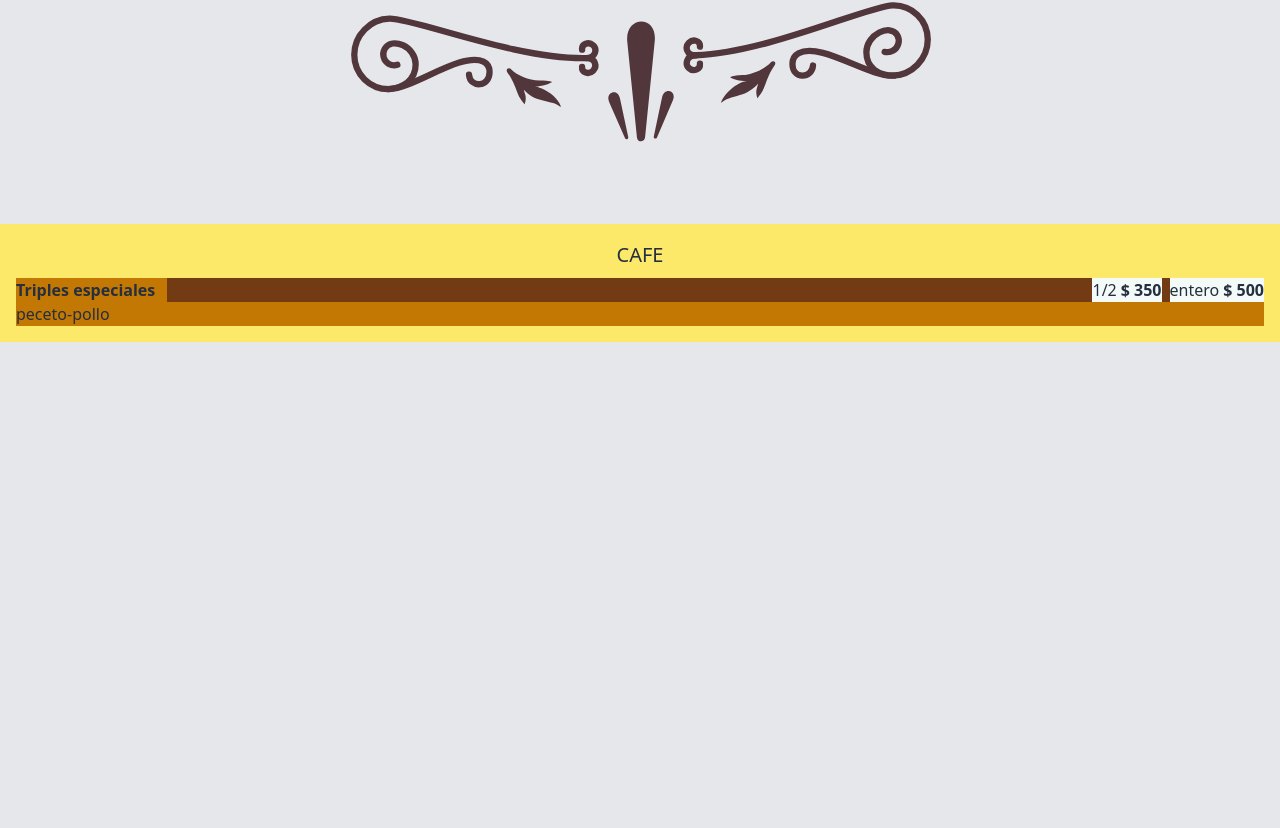
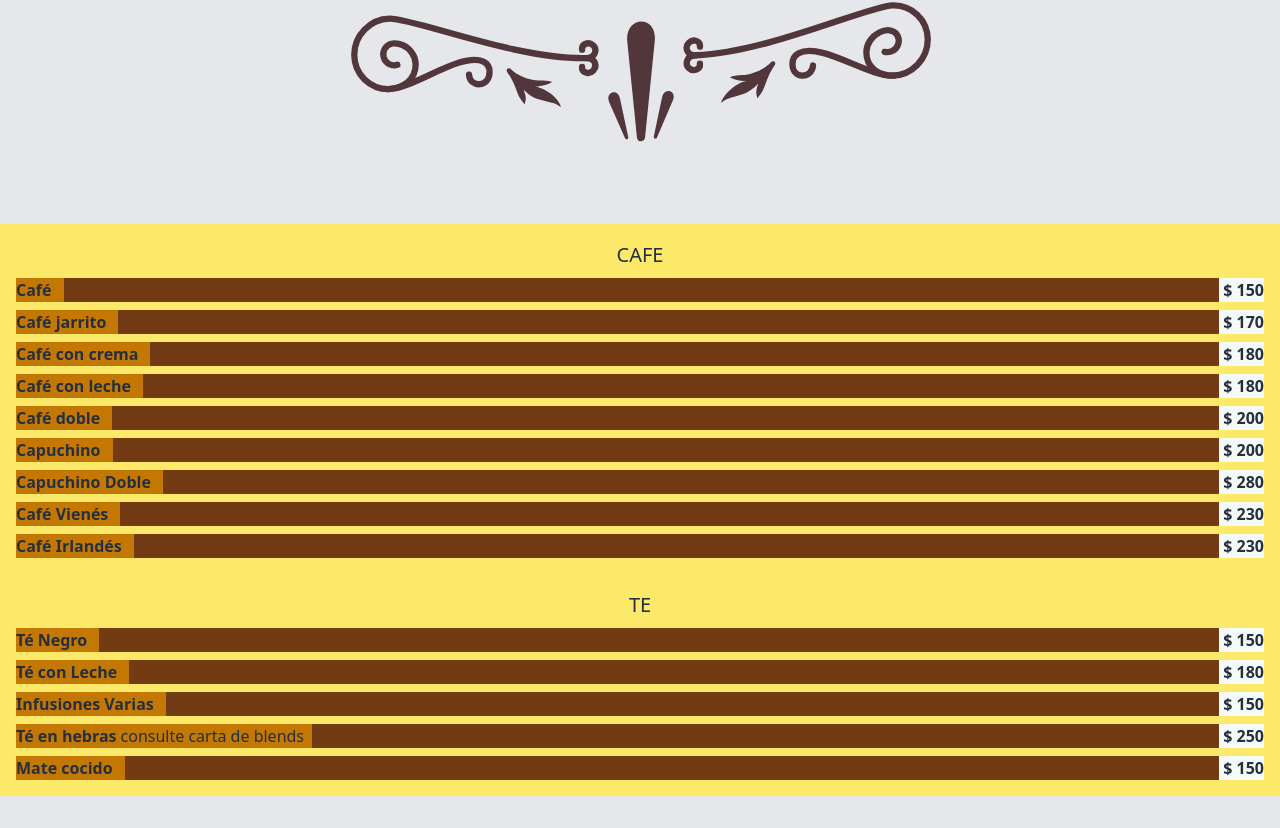
Before and after one commit to maruxan/mirasoles-web-menu, a website built with Parcel: page src/index.html in a window 1280 px wide. Shown: the part 2427-3255 px from the top of the page. Before the commit the page ends 2801 px from the top, so only its background shows below. Built offline with nearby package versions, Linux system fonts and the light colour scheme; some packages are replaced by stand-ins of ours; what tailwindcss-font-inter would draw is missing.

Commit message:
Data flow setup

```diff
--- a/src/assets/js/builder.js
+++ b/src/assets/js/builder.js
@@ -1,4 +1,4 @@
-// Function that takes an item object and converts it to a menu-item markdown
+// Function that takes an item object and converts it to a menu-item HTML element string
 export const createMenuItem = (item) => {
   const prices = item.prices.map(
     (price) => `
@@ -23,7 +23,7 @@ export const createMenuItem = (item) => {
             ${
               item.ingredients
                 ? `<p class="font-light">${item.ingredients}</p>`
-                : null
+                : ''
             }
           </div>
           `;
--- /dev/null
+++ b/src/data/menu.js
@@ -0,0 +1,3 @@
+import * as barCafeteria from './menu/barCafeteria';
+
+export default { ...barCafeteria };
--- /dev/null
+++ b/src/data/menu/barCafeteria.js
@@ -0,0 +1,91 @@
+//// CAFE
+export const cafes = [
+  {
+    name: 'Café',
+    info: '',
+    prices: [{ unit: '', value: '150' }],
+    ingredients: '',
+  },
+  {
+    name: 'Café jarrito',
+    info: '',
+    prices: [{ unit: '', value: '170' }],
+    ingredients: '',
+  },
+  {
+    name: 'Café con crema',
+    info: '',
+    prices: [{ unit: '', value: '180' }],
+    ingredients: '',
+  },
+  {
+    name: 'Café con leche',
+    info: '',
+    prices: [{ unit: '', value: '180' }],
+    ingredients: '',
+  },
+  {
+    name: 'Café doble',
+    info: '',
+    prices: [{ unit: '', value: '200' }],
+    ingredients: '',
+  },
+  {
+    name: 'Capuchino',
+    info: '',
+    prices: [{ unit: '', value: '200' }],
+    ingredients: '',
+  },
+  {
+    name: 'Capuchino Doble',
+    info: '',
+    prices: [{ unit: '', value: '280' }],
+    ingredients: '',
+  },
+  {
+    name: 'Café Vienés',
+    info: '',
+    prices: [{ unit: '', value: '230' }],
+    ingredients: '',
+  },
+  {
+    name: 'Café Irlandés',
+    info: '',
+    prices: [{ unit: '', value: '230' }],
+    ingredients: '',
+  },
+];
+
+//// TE
+export const tes = [
+  {
+    name: 'Té Negro',
+    info: '',
+    prices: [{ unit: '', value: '150' }],
+    ingredients: '',
+  },
+  {
+    name: 'Té con Leche',
+    info: '',
+    prices: [{ unit: '', value: '180' }],
+    ingredients: '',
+  },
+  {
+    name: 'Infusiones Varias',
+    info: '',
+    prices: [{ unit: '', value: '150' }],
+    ingredients: '',
+  },
+  {
+    name: 'Té en hebras',
+    info: 'consulte carta de blends',
+    prices: [{ unit: '', value: '250' }],
+    ingredients: '',
+  },
+  {
+    name: 'Mate cocido',
+    info: '',
+    prices: [{ unit: '', value: '150' }],
+    ingredients: '',
+  },
+];
--- a/src/index.html
+++ b/src/index.html
@@ -17,28 +17,13 @@
         <img src="./assets/img/bar_cafeteria.svg" alt="Bar y Cafeteria" />
 
         <!-- Menu: Cafe -->
-        <div class="menu bg-yellow-200 px-4 py-4" id="cafe">
+        <div class="menu bg-yellow-200 px-4 py-4" id="cafes">
           <h2 class="menu-title text-center text-xl uppercase">cafe</h2>
+        </div>
 
-          <!-- <div class="menu-item mt-2 bg-yellow-500">
-            <div class="flex">
-              <div class="mr-2 flex flex-shrink-0 align-self-start">
-                <p class="font-bold">Triples especiales</p>
-                <p class="font-light ml-1"></p>
-              </div>
-              <div class="flex flex-grow justify-end bg-yellow-800">
-                <div class="flex flex-shrink-0 bg-green-50">
-                  <p class="font-light">1/2</p>
-                  <p class="font-bold ml-1">$ 300</p>
-                </div>
-                <div class="flex flex-shrink-0 ml-1">
-                  <p class="font-light">entero</p>
-                  <p class="font-bold ml-1">$ 500</p>
-                </div>
-              </div>
-            </div>
-            <p class="font-light">peceto - pollo</p>
-          </div> -->
+        <!-- Menu: Te -->
+        <div class="menu bg-yellow-200 px-4 py-4" id="tes">
+          <h2 class="menu-title text-center text-xl uppercase">te</h2>
         </div>
       </div>
     </div>
--- a/src/main.js
+++ b/src/main.js
@@ -1,22 +1,15 @@
 import './global.pcss';
 import { createMenuItem } from './assets/js/builder';
+import data from './data/menu';
 
-const triple = {
-  name: 'Triples especiales',
-  info: '',
-  prices: [
-    {
-      unit: '1/2',
-      value: '350',
-    },
-    {
-      unit: 'entero',
-      value: '500',
-    },
-  ],
-  ingredients: 'peceto-pollo',
-};
+// 1. Get every menu on the page
+const menuContainers = document.querySelectorAll('.menu');
 
-document
-  .getElementById('cafe')
-  .insertAdjacentHTML('beforeend', createMenuItem(triple));
+if (menuContainers) {
+  // 2. Use the menu id to access the array that contains the menu items.
+  //    The createMenuItem method returns a menu-item HTML element as a string.
+  menuContainers.forEach((menu) => {
+    const markdown = data[menu.id].map((item) => createMenuItem(item)).join('');
+    menu.insertAdjacentHTML('beforeend', markdown);
+  });
+}
```
